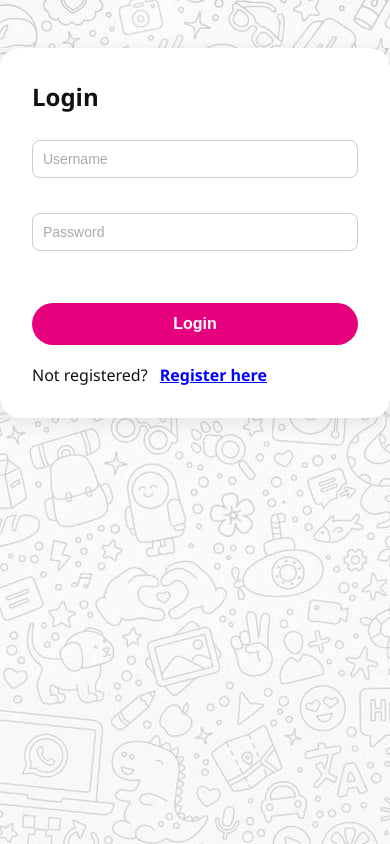
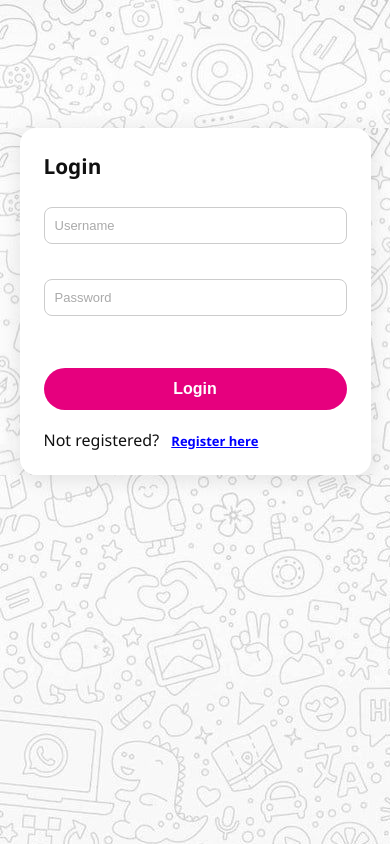
Before and after one commit to KiteMinimal/task, a React (Create React App) app in the folder frontend/: page / in a window 390 px wide. Built offline with nearby package versions, Linux system fonts and the light colour scheme.

Commit message:
enhance Landing and Login styles for improved mobile responsiveness and layout

```diff
--- a/frontend/src/pages/Landing.tsx
+++ b/frontend/src/pages/Landing.tsx
@@ -1,6 +1,7 @@
 import React, { useState } from "react";
 import "../styles/Landing.css";
 import ModalForm from "../components/ModalForm";
+import { IoSearchOutline } from "react-icons/io5";
 
 const Landing: React.FC = () => {
   const [isModalOpen, setIsModalOpen] = useState(false);
@@ -14,6 +15,7 @@ const Landing: React.FC = () => {
       {/* Header */}
       <header className="header">
         <div className="logo">TRAVEL SHOP</div>
+        <div className="logo-res">deep-O</div>
         <nav>
           <a href="#">Buy</a>
           <a href="#">Curate</a>
@@ -22,6 +24,9 @@ const Landing: React.FC = () => {
           <input type="text" placeholder="Search" />
         </div>
         <a href="#">Contact Us</a>
+        <div className="mobile-icons">
+          <IoSearchOutline />
+        </div>
       </header>
 
       {/* Hero */}
--- a/frontend/src/styles/Landing.css
+++ b/frontend/src/styles/Landing.css
@@ -36,6 +36,7 @@ html {
   margin-left: 2rem;
   margin-right: 1rem;
 }
+
 
 .header nav {
   display: flex;
@@ -302,6 +303,11 @@ html {
   font-size: 1.2rem;
 }
 
+/* All the hidden elements and tags*/
+.logo-res{
+  display: none;
+}
+
 /* iPhone 13 & 14 Responsive Enhancements */
 @media screen and (max-width: 430px) {
   .header {
@@ -415,3 +421,45 @@ html {
     font-size: 1rem;
   }
 }
+
+/* Mobile Navbar for Landing Page */
+@media screen and (max-width: 768px) {
+  .header {
+    justify-content: space-between;
+    padding: 1rem;
+  }
+
+  .logo {
+    font-size: 1.2rem;
+    font-weight: bold;
+    display: none;
+  }
+
+  .logo-res {
+    display: block;
+    font-size: 1.5rem;
+    font-weight: bold;
+    margin-left: 1rem;
+  }
+
+  nav, a,
+  .search-contact,
+  .login-btn {
+    display: none !important;
+  }
+
+  .mobile-nav {
+    display: flex;
+    align-items: center;
+    gap: 1rem;
+  }
+
+  .mobile-nav i {
+    font-size: 1.2rem;
+    color: #333;
+    cursor: pointer;
+  }
+}
+
+/* Optional: Basic icons using Font Awesome */
+/* Make sure to include Font Awesome CSS in your project */
--- a/frontend/src/styles/Login.css
+++ b/frontend/src/styles/Login.css
@@ -1,4 +1,4 @@
-html,body{
+html, body {
   scroll-behavior: smooth;
   background-image: url('/public/whatsAppTheme.jpg');
 }
@@ -10,7 +10,6 @@ html,body{
   padding: 2rem;
   width: 100%;
   max-width: 500px;
-  /* margin: auto; */
   box-shadow: 0 4px 20px rgba(0, 0, 0, 0.1);
   font-family: 'Segoe UI', sans-serif;
 }
@@ -21,7 +20,7 @@ html,body{
   gap: 1.2rem;
 }
 
-.login-form h2{
+.login-form h2 {
   font-size: 1.5rem;
   font-weight: bold;
   margin-bottom: 0.5rem;
@@ -100,10 +99,49 @@ button[type="submit"]:hover {
   text-decoration: none;
 }
 
-.register-link{
+.register-link {
   color: blue;
   cursor: pointer;
   text-decoration: underline;
   font-weight: 600;
   margin-left: 0.5rem;
 }
+
+/* Responsive Design */
+@media screen and (max-width: 480px) {
+  .login-container {
+    width: 90%;;
+    padding: 1.5rem;
+    margin: 8rem auto;
+    border-radius: 16px;
+  }
+
+  .login-form h2 {
+    font-size: 1.3rem;
+  }
+
+  input, select {
+    width: 100%;
+    font-size: 13px;
+    padding: 10px 14px;
+  }
+
+  button[type="submit"] {
+    font-size: 14px;
+    padding: 10px;
+  }
+
+  .cancel-btn {
+    padding: 8px;
+    font-size: 14px;
+  }
+
+  .terms-text,
+  .login-bottom {
+    font-size: 12px;
+  }
+
+  .register-link {
+    font-size: 13px;
+  }
+}
```
Also changed, not shown: frontend/public/dots.jpg.
